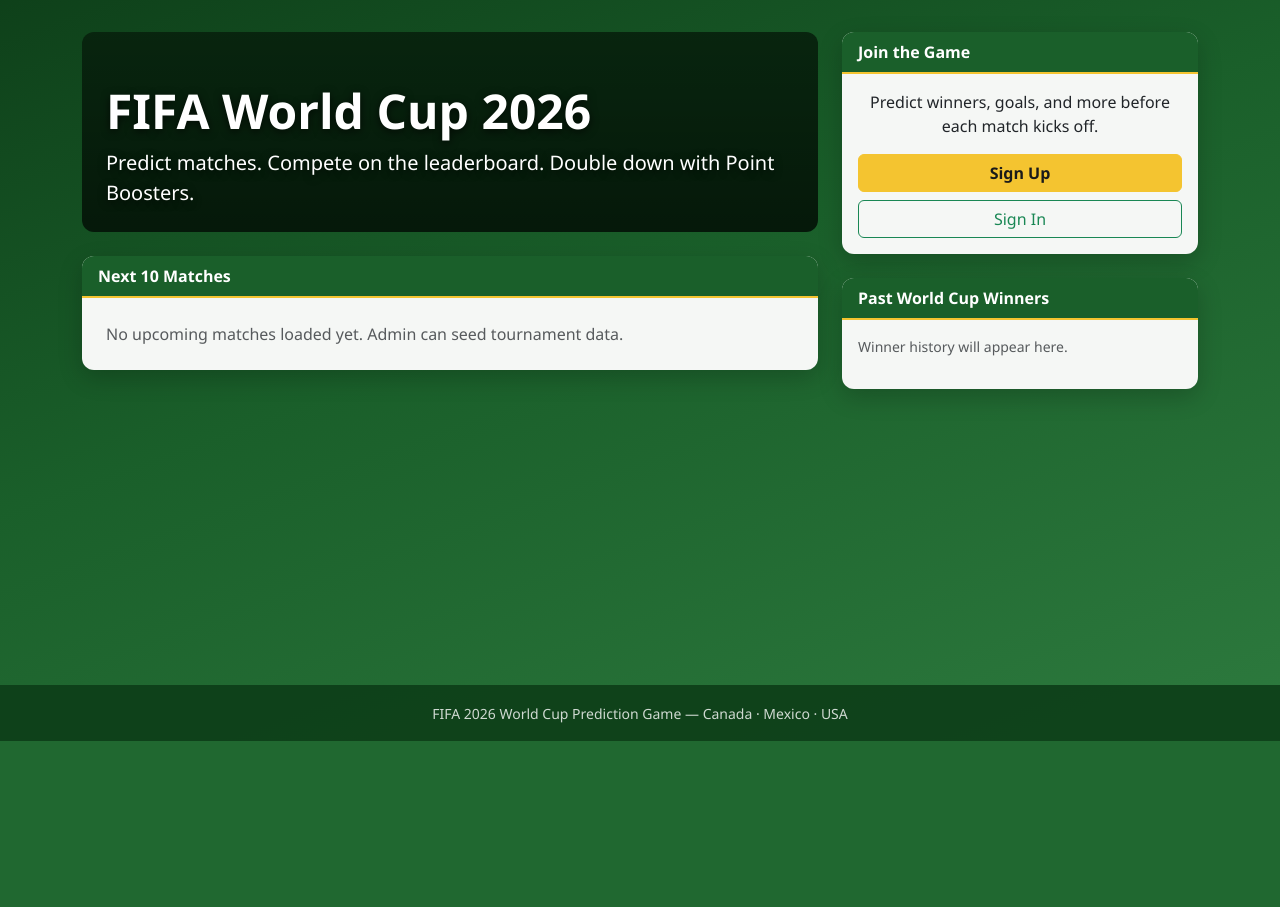
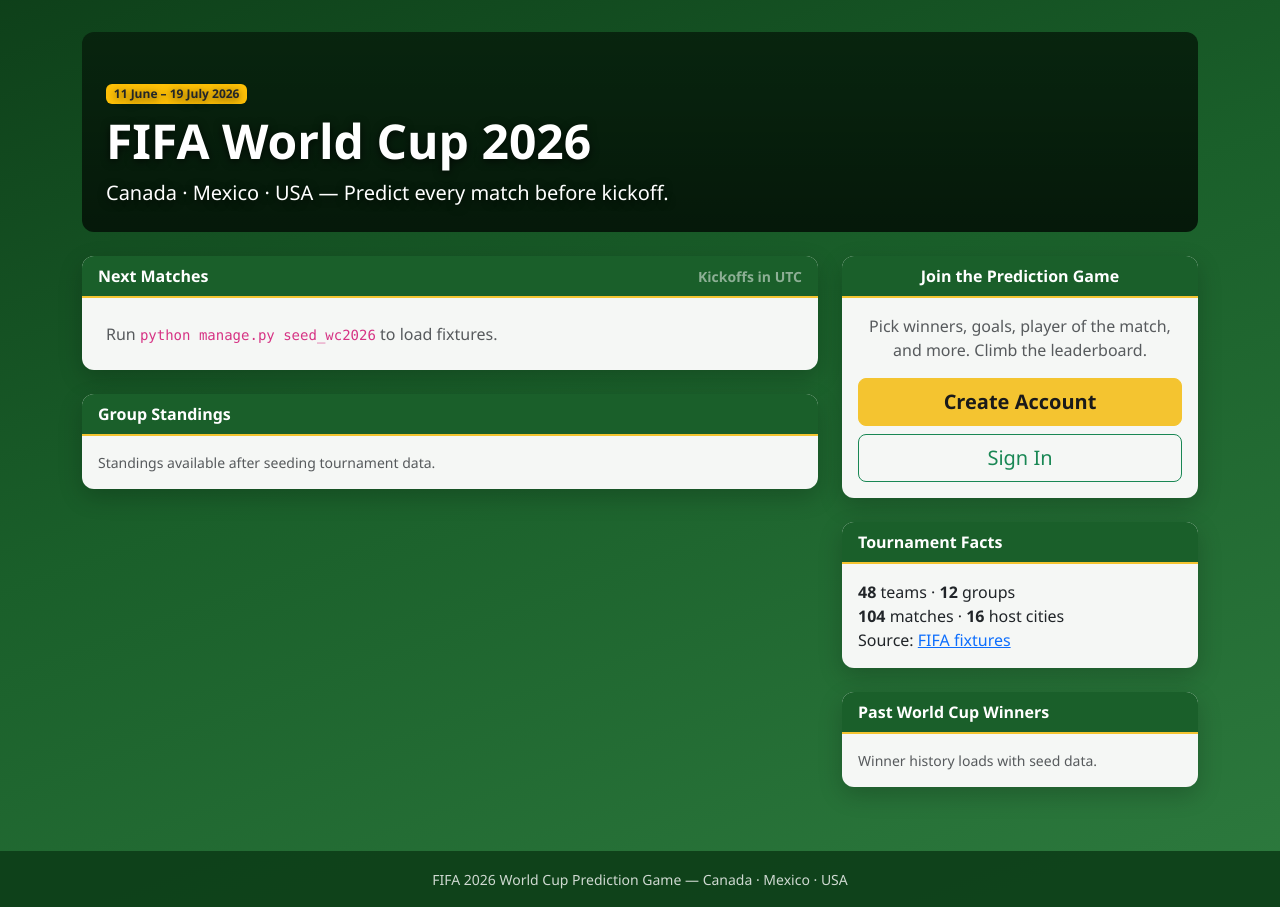
Before and after one commit to abhilash1985/PredictionGame, a Django app: page / in a window 1280 px wide. Shown: the part 59-966 px from the top of the page. Before the commit the page ends 800 px from the top, so only its background shows below. Run offline with Django 5.2, Linux system fonts and the light colour scheme; data that the repository does not hold is empty; parts of the project's set-up code (start-up, migrations or seed data) failed here and were passed over.

Commit message:
Redesign landing page with fixtures, standings, and tournament facts.
Show next matches, tabbed group standings, and FIFA 2026 host info on the public home page.

Co-authored-by: Cursor <cursoragent@cursor.com>

```diff
--- a/apps/tournaments/views.py
+++ b/apps/tournaments/views.py
@@ -1,16 +1,18 @@
 from django.contrib.auth.decorators import login_required
 from django.shortcuts import render
 
-from apps.tournaments.context_processors import get_upcoming_matches
+from apps.tournaments.context_processors import get_active_tournament, get_upcoming_matches
 from apps.tournaments.models import PastWorldCupWinner
 
 
 def landing_view(request):
+    tournament = get_active_tournament()
     winners = PastWorldCupWinner.objects.all()[:12]
     upcoming_matches = get_upcoming_matches(limit=10)
     return render(request, 'tournaments/landing.html', {
         'winners': winners,
         'upcoming_matches': upcoming_matches,
+        'tournament': tournament,
     })
 
 
--- a/templates/tournaments/landing.html
+++ b/templates/tournaments/landing.html
@@ -1,38 +1,60 @@
 {% extends 'base.html' %}
 
 {% block content %}
+<section class="hero-banner hero-wc2026 mb-4">
+  <div class="w-100">
+    <span class="badge bg-warning text-dark mb-2">11 June – 19 July 2026</span>
+    <h1 class="display-5 fw-bold mb-2">FIFA World Cup 2026</h1>
+    <p class="lead mb-0">Canada · Mexico · USA — Predict every match before kickoff.</p>
+  </div>
+</section>
+
 <div class="row g-4">
-  <div class="col-lg-8">
-    <div class="hero-banner hero-wc2026 mb-4">
-      <div>
-        <h1 class="display-5 fw-bold">FIFA World Cup 2026</h1>
-        <p class="lead mb-0">Predict matches. Compete on the leaderboard. Double down with Point Boosters.</p>
+  <div class="col-xl-8">
+    <div class="card card-football mb-4">
+      <div class="card-header d-flex justify-content-between align-items-center">
+        <span>Next Matches</span>
+        <small class="text-white-50">Kickoffs in UTC</small>
+      </div>
+      <div class="card-body p-0">
+        {% if upcoming_matches %}
+          <div class="list-group list-group-flush">
+            {% for match in upcoming_matches %}
+              {% include 'tournaments/partials/match_row.html' with match=match show_group=True %}
+            {% endfor %}
+          </div>
+        {% else %}
+          <div class="p-4 text-muted">Run <code>python manage.py seed_wc2026</code> to load fixtures.</div>
+        {% endif %}
+      </div>
+    </div>
+
+    <div class="card card-football">
+      <div class="card-header">Group Standings</div>
+      <div class="card-body">
+        {% include 'tournaments/partials/standings_tabs.html' with tab_prefix='landing' %}
+      </div>
+    </div>
+  </div>
+
+  <div class="col-xl-4">
+    <div class="card card-football mb-4 sticky-auth">
+      <div class="card-header text-center">Join the Prediction Game</div>
+      <div class="card-body text-center">
+        <p class="text-muted">Pick winners, goals, player of the match, and more. Climb the leaderboard.</p>
+        <a href="{% url 'account_signup' %}" class="btn btn-gold w-100 mb-2 btn-lg">Create Account</a>
+        <a href="{% url 'account_login' %}" class="btn btn-outline-success w-100 btn-lg">Sign In</a>
       </div>
     </div>
 
     <div class="card card-football mb-4">
-      <div class="card-header">Next 10 Matches</div>
-      <div class="card-body p-0">
-        {% if upcoming_matches %}
-          <div class="list-group list-group-flush">
-            {% for match in upcoming_matches %}
-              {% include 'tournaments/partials/match_row.html' with match=match %}
-            {% endfor %}
-          </div>
-        {% else %}
-          <div class="p-4 text-muted">No upcoming matches loaded yet. Admin can seed tournament data.</div>
-        {% endif %}
-      </div>
-    </div>
-  </div>
-
-  <div class="col-lg-4">
-    <div class="card card-football mb-4 auth-card">
-      <div class="card-header">Join the Game</div>
-      <div class="card-body text-center">
-        <p>Predict winners, goals, and more before each match kicks off.</p>
-        <a href="{% url 'account_signup' %}" class="btn btn-gold w-100 mb-2">Sign Up</a>
-        <a href="{% url 'account_login' %}" class="btn btn-outline-success w-100">Sign In</a>
+      <div class="card-header">Tournament Facts</div>
+      <div class="card-body">
+        <ul class="list-unstyled mb-0 tournament-facts">
+          <li><strong>48</strong> teams · <strong>12</strong> groups</li>
+          <li><strong>104</strong> matches · <strong>16</strong> host cities</li>
+          <li>Source: <a href="https://www.fifa.com/en/tournaments/mens/worldcup/canadamexicousa2026/scores-fixtures" target="_blank" rel="noopener">FIFA fixtures</a></li>
+        </ul>
       </div>
     </div>
 
@@ -42,13 +64,13 @@
         <div class="row g-2">
           {% for winner in winners %}
             <div class="col-4 text-center">
-              <div class="winner-thumb bg-secondary d-flex align-items-center justify-content-center text-white small">
+              <div class="winner-thumb bg-dark d-flex align-items-center justify-content-center text-warning fw-bold small">
                 {{ winner.year }}
               </div>
-              <small>{{ winner.country }}</small>
+              <small class="d-block mt-1">{{ winner.country }}</small>
             </div>
           {% empty %}
-            <p class="text-muted small">Winner history will appear here.</p>
+            <p class="text-muted small mb-0">Winner history loads with seed data.</p>
           {% endfor %}
         </div>
       </div>
```
